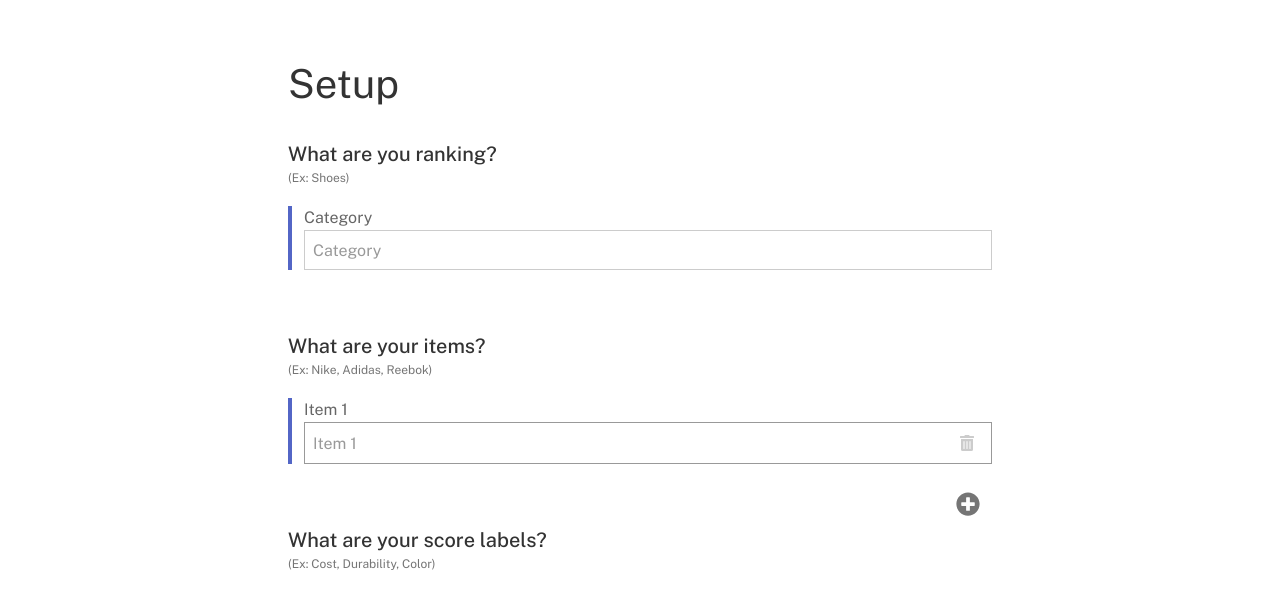
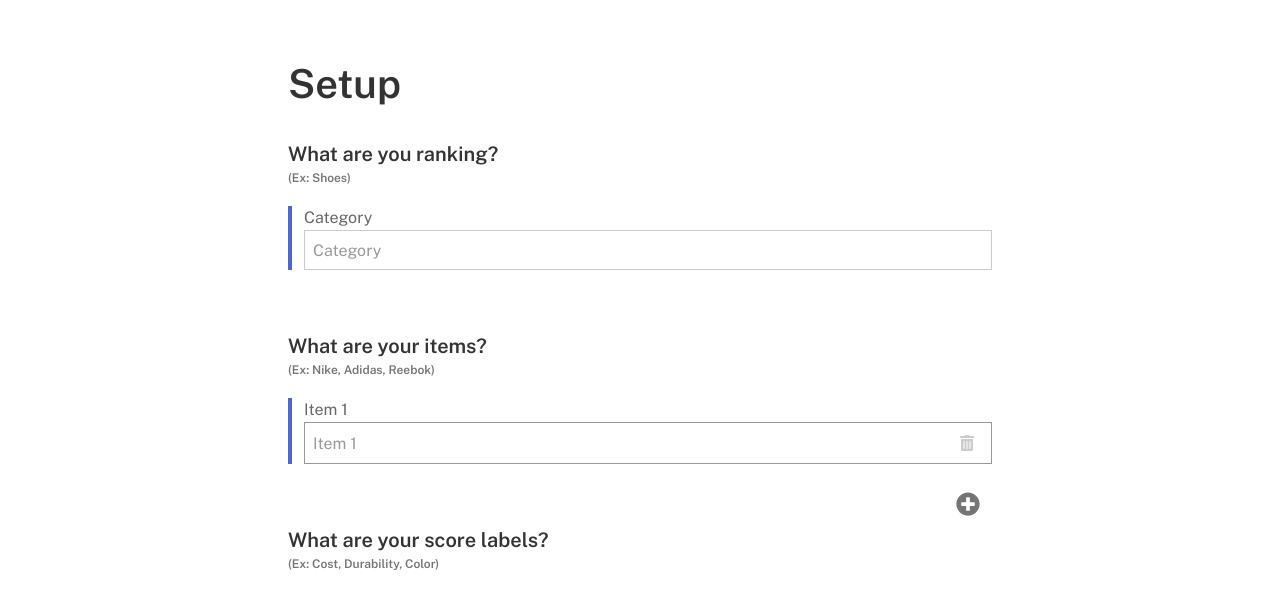
Before and after one commit to bcorey85/ranker-frontend, a React (Create React App) app: page / in a window 1280 px wide. Shown: the part 210-800 px from the top of the page. Built offline with nearby package versions, Linux system fonts and the light colour scheme.

Commit message:
change headings to bold font weight

```diff
--- a/src/components/form/FormScore.js
+++ b/src/components/form/FormScore.js
@@ -59,7 +59,7 @@ const FormInput = ({ formState, dispatch }) => {
 			{formState.items.map((item, itemIndex) => {
 				return (
 					<div key={item.id}>
-						<h3>{item.label}</h3>
+						<h3>{item.label} Scores</h3>
 						<FormSection>
 							{item.scores.map((score, scoreIndex) => {
 								return (
--- a/src/sass/base/_typography.scss
+++ b/src/sass/base/_typography.scss
@@ -4,26 +4,26 @@
 h1 {
 	font-size: 4rem;
 	line-height: calc-lh(4rem, 1.1);
-	font-weight: 400;
+	font-weight: 600;
 	margin-bottom: 3.6rem;
 }
 
 h2 {
 	font-size: 2.4rem;
 	line-height: calc-lh(2.4rem, 1.1);
-	font-weight: 500;
+	font-weight: 600;
 	margin-bottom: 1.6rem;
 }
 
 h3 {
 	font-size: 2rem;
 	line-height: calc-lh(2rem, 1.1);
-	font-weight: 500;
+	font-weight: 600;
 	margin-bottom: 1.6rem;
 }
 
 h4 {
 	font-size: $font-size;
 	line-height: $baseline;
-	font-weight: 400;
+	font-weight: 600;
 }
```
